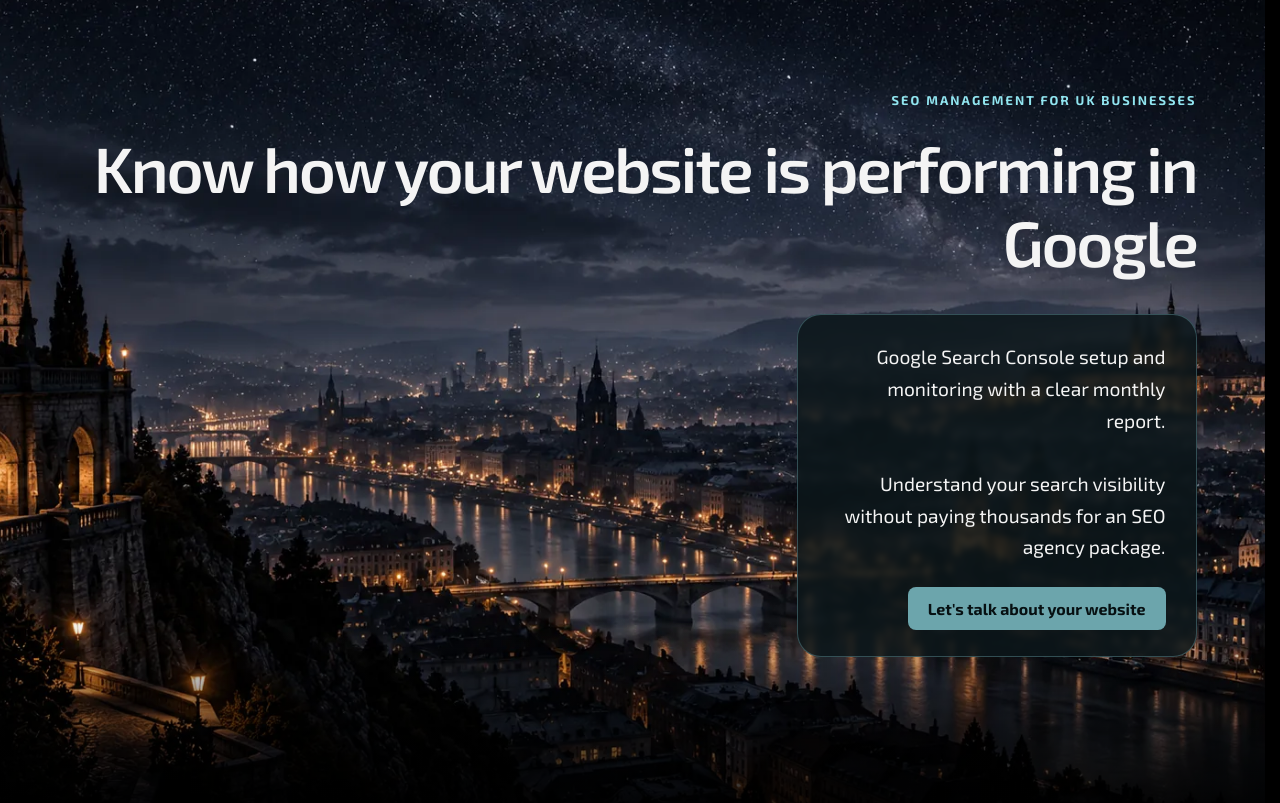
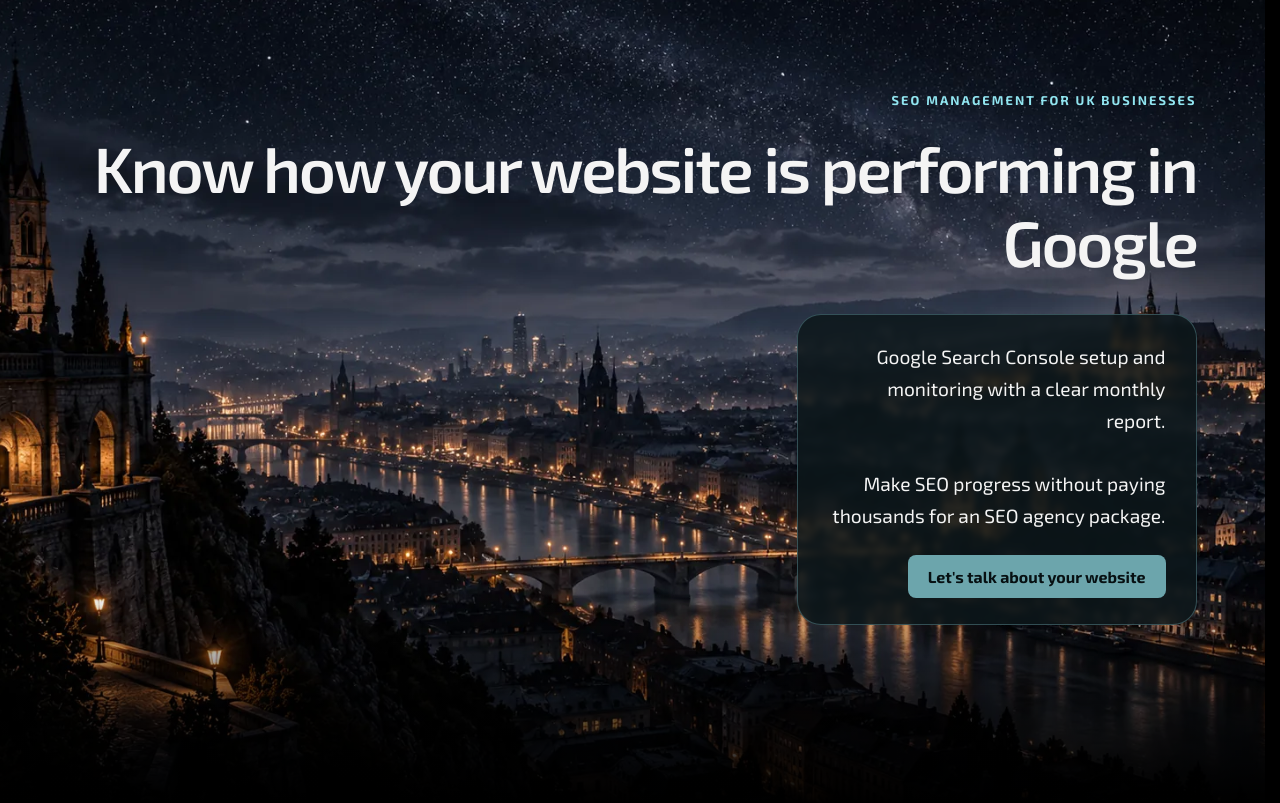
Before and after one commit to cfs-george/web_cfs, a web app: file seo-management/index.html in a window 1280 px wide. Shown: the part 108-911 px from the top of the page. Run offline with its HTML, style and script files only (its server is not run), Linux system fonts and the light colour scheme.

Commit message:
Updated the SEO Management page into a paid-traffic landing page

```diff
--- a/seo-management/index.html
+++ b/seo-management/index.html
@@ -121,7 +121,7 @@
 <p class="eyebrow">SEO MANAGEMENT FOR UK BUSINESSES</p>
 <h1>Know how your website is performing in Google</h1>
 <div class="style-box">
-<p>Google Search Console setup and monitoring with a clear monthly report.<br><br>Understand your search visibility without paying thousands for an SEO agency package.</p>
+<p>Google Search Console setup and monitoring with a clear monthly report.<br><br>Make SEO progress without paying thousands for an SEO agency package.</p>
 <button type="button" class="button"  data-contact-open data-contact-subject="SEO management">Let's talk about your website</button>
 </div>
 </div>
--- a/styles/site.css
+++ b/styles/site.css
@@ -21,7 +21,7 @@ h1{font-size:clamp(2.5rem,5vw,4.8rem);font-weight:600;letter-spacing:-.035em;mar
 h2{font-size:clamp(1.8rem,3vw,2.6rem);font-weight:600;margin:0 0 24px}
 h3{font-size:1.65rem;font-weight:600}
 .hero-row{display:grid;grid-template-columns:1.25fr 1fr;gap:90px;align-items:center}
-.style-box{max-width:630px;padding:26px 30px;background:#0c171bd9;border:1px solid #6ca5ac66;border-radius:24px;backdrop-filter:blur(3px)}
+.style-box{max-width:400px;padding:26px 30px;background:#0c171bd9;border:1px solid #6ca5ac66;border-radius:24px;backdrop-filter:blur(3px)}
 .style-box p{font-size:1.2rem;margin:0 0 24px}
 .button{display:inline-block;background:#6ca5ac;color:#071012;border-radius:8px;padding:12px 20px;font-weight:700}
 .button:hover{background:#91e5f0;color:#071012}
```
